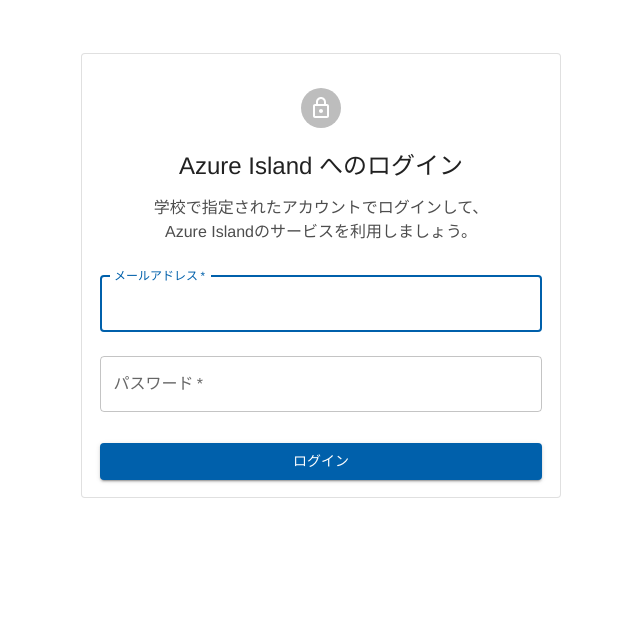
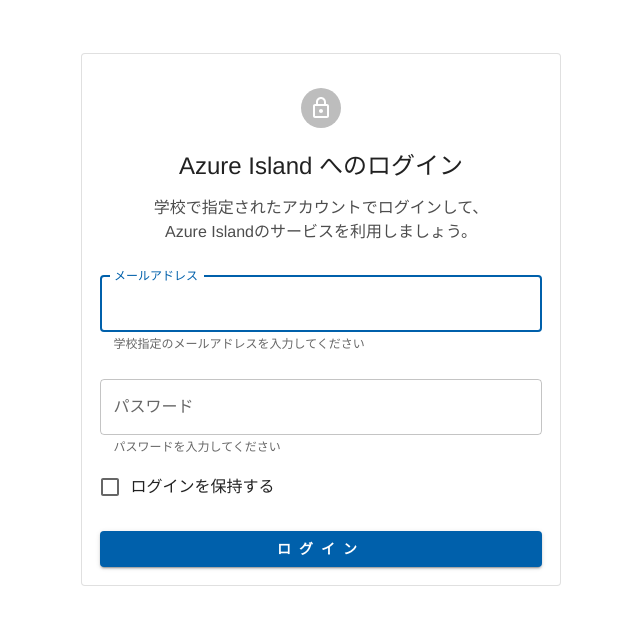
Before and after one commit to novum-d/azure-island, a React (Vite) app: page /login in a window 1280 px wide. Shown: the top 622 px of the page, without its empty margins (319-959 px from the left). Built offline with nearby package versions, Linux system fonts and the light colour scheme.

Commit message:
:eyes: Add login from validation.
react-hook-formとyupを使用してログインフォームのバリデーションを追加

```diff
--- a/src/components/Login/Form.tsx
+++ b/src/components/Login/Form.tsx
@@ -1,33 +1,99 @@
-import { Box, Button, TextField } from "@mui/material";
+import {
+  Box,
+  Button,
+  Checkbox,
+  FormControlLabel,
+  TextField,
+} from "@mui/material";
+import { SubmitHandler, useForm } from "react-hook-form";
+import * as yup from "yup";
+import { yupResolver } from "@hookform/resolvers/yup";
+import styled from "@emotion/styled";
+import { ReactNode } from "react";
 
-function Form() {
+type FormProps = {
+  email: string;
+  password: string;
+  rememberMe: boolean;
+};
+
+const validationRules = yup.object({
+  email: yup
+    .string()
+    .required("メールアドレスを入力してください")
+    .email("メールアドレスが正しくありません"),
+  password: yup.string().required("パスワードを入力してください"),
+});
+
+const Form = () => {
+  const {
+    register,
+    handleSubmit,
+    formState: { errors },
+  } = useForm<FormProps>({
+    resolver: yupResolver(validationRules),
+  });
+
+  const onSubmit: SubmitHandler<FormProps> = (data) => {
+    // リクエスト処理
+  };
+
   return (
     <Box component="form">
       <TextField
         margin="normal"
-        required
         fullWidth
-        id="email"
         label="メールアドレス"
-        name="email"
+        type="email"
         autoComplete="email"
         autoFocus
+        error={"email" in errors}
+        helperText={
+          errors.email?.message || "学校指定のメールアドレスを入力してください"
+        }
+        {...register("email")}
       />
       <TextField
         margin="normal"
-        required
         fullWidth
-        name="password"
         label="パスワード"
         type="password"
-        id="password"
         autoComplete="current-password"
+        error={"password" in errors}
+        helperText={errors.password?.message || "パスワードを入力してください"}
+        {...register("password")}
       />
-      <Button type="submit" fullWidth variant="contained">
-        ログイン
-      </Button>
+      <FormControlLabel
+        control={<Checkbox value="remember" color="primary" />}
+        label="ログインを保持する"
+      />
+      <SubmitButton onClick={handleSubmit(onSubmit)}>ログイン</SubmitButton>
     </Box>
   );
-}
+};
+
+type SubmitButtonProps = {
+  className?: string;
+  onClick: () => void;
+  children: ReactNode;
+};
+
+const SubmitButton = styled(
+  ({ className, onClick, children }: SubmitButtonProps) => (
+    <Button
+      type="submit"
+      fullWidth
+      variant="contained"
+      className={className}
+      onClick={onClick}
+    >
+      {children}
+    </Button>
+  )
+)`
+  letter-spacing: 0.5rem;
+  font-weight: bold;
+  margin-top: 3ch;
+`;
 
 export default Form;
--- a/src/pages/Login/Login.styles.ts
+++ b/src/pages/Login/Login.styles.ts
@@ -21,9 +21,6 @@
         opacity: 0.8;
         text-align: center;
       }
-      + form > button {
-        margin-top: 3ch;
-      }
     }
   `,
 };
--- a/src/pages/Login/Login.tsx
+++ b/src/pages/Login/Login.tsx
@@ -4,8 +4,7 @@
 import Form from "../../components/Login/Form";
 import styles from "./Login.styles";
 
-export default function Login() {
-  return (
+const Login = () => (
   <Box>
     <Card variant="outlined" css={[styles.container]}>
       <CardContent>
@@ -25,4 +24,4 @@
     </Card>
   </Box>
 );
-}
+export default Login;
```
Lines whose indentation alone changed are shown as unchanged.
